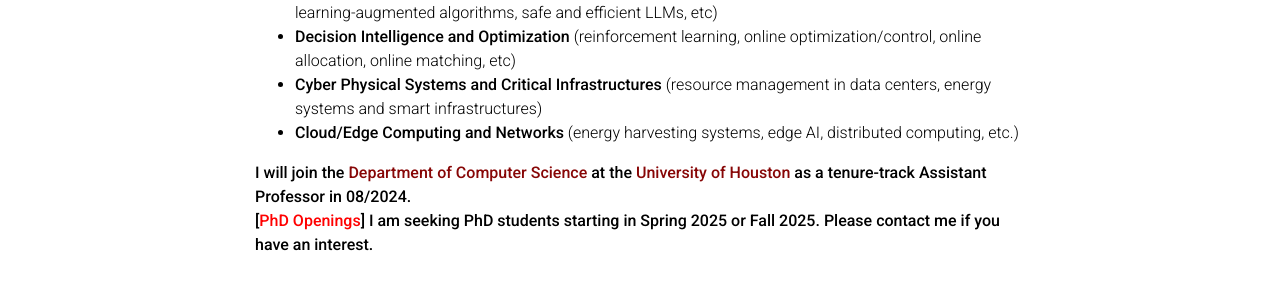
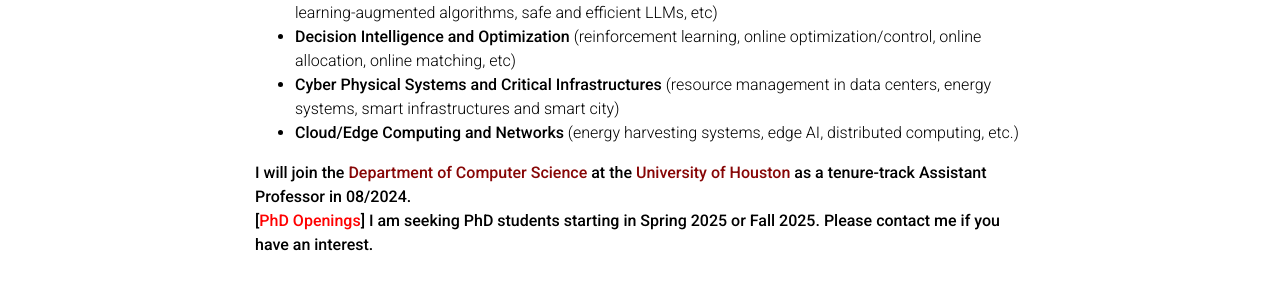
Before and after one commit to JYang-AI/jyang-ai.github.io, a Jekyll site: the page built from _pages/about.md, in a window 1280 px wide and 900 px high, scrolled down 303 px. Shown: the part 185-468 px from the top of the window. Built offline with Jekyll 4.4.1, drawn with Linux system fonts in a browser that asks for light colours; full-size pictures stand in for the smaller copies a plugin makes; some web fonts are replaced; comment, search, counter and statistics services are not loaded; a style sheet for code colours, icons or effects is not loaded.

Commit message:
Update about.md

```diff
--- a/_pages/about.md
+++ b/_pages/about.md
@@ -22,7 +22,7 @@
 My research goal is to advance **responsible and efficient AI and computing**. Currently, I am focusing on addressing the social concerns of AI, particularly in terms of sustainability, privacy, fairness, and safety issues. In general, my research interests lie in the following ares.
 + **Machine Learning and Artificial Intelligence** (trustworthy ML, learning-augmented algorithms, safe and efficient LLMs, etc)
 + **Decision Intelligence and Optimization** (reinforcement learning, online optimization/control, online allocation, online matching,  etc)
-+ **Cyber Physical Systems and Critical Infrastructures** (resource management in data centers, energy systems and smart infrastructures)
++ **Cyber Physical Systems and Critical Infrastructures** (resource management in data centers, energy systems, smart infrastructures and smart city)
 + **Cloud/Edge Computing and Networks** (energy harvesting systems, edge AI, distributed computing, etc.)
 
 
```
